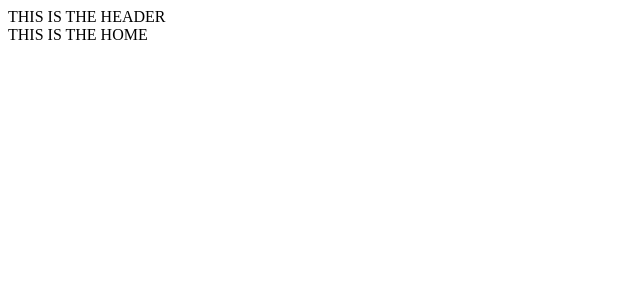
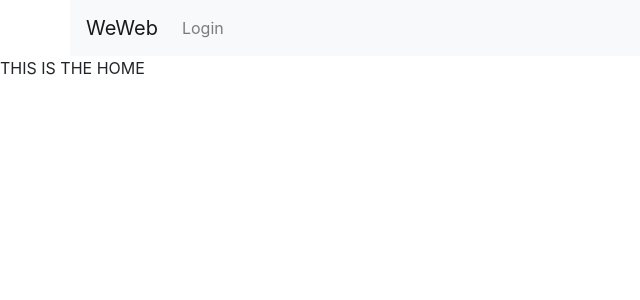
Before and after one commit to ufoscout/WeWeb, an Angular app in the folder frontend/Angular-Typescript/: page /home in a window 1280 px wide. Shown: the top 300 px of the page, without its empty margins (0-640 px from the left). Built offline with nearby package versions, Linux system fonts and the light colour scheme.

Commit message:
Add navbar

```diff
--- a/frontend/Angular-Typescript/src/app/module/common/header/header.component.html
+++ b/frontend/Angular-Typescript/src/app/module/common/header/header.component.html
@@ -1,5 +1,42 @@
-<div>
+<div class="container" style="padding-left: 0; padding-right: 0;">
+  <header class="navbar navbar-light bg-light navbar-expand-lg">
 
-    THIS IS THE HEADER
+    <a class="navbar-brand" [routerLink]="['/']" (click)="navbarCollapsed = true">WeWeb</a>
 
+    <button class="navbar-toggler navbar-toggler-right" type="button" (click)="navbarCollapsed = !navbarCollapsed" [attr.aria-expanded]="!navbarCollapsed"
+      aria-controls="navbarContent" aria-expanded="false" aria-label="Toggle navigation">
+      <span class="navbar-toggler-icon"></span>
+    </button>
+
+    <div class="navbar-collapse" [ngbCollapse]="navbarCollapsed" id="navbarContent">
+      <ul class="navbar-nav mr-auto">
+        <li class="nav-item" [routerLinkActive]="['active']">
+          <a class="nav-link" [routerLink]="['/login']" (click)="navbarCollapsed = true">Login</a>
+        </li>
+        <!--
+              <li class="nav-item" [routerLinkActive]="['active']">
+                <a class="nav-link" [routerLink]="['/components']" (click)="navbarCollapsed = true">Components</a>
+              </li>
+            -->
+      </ul>
+
+      <!--
+            <span class="github-buttons d-none d-lg-inline">
+              <a class="github-button"
+                 href="https://github.com/ng-bootstrap/ng-bootstrap"
+                 target="_blank"
+                 data-size="large"
+                 data-show-count="true"
+                 data-count-aria-label="# stargazers on GitHub"
+                 aria-label="Star ng-bootstrap/ng-bootstrap on GitHub">Star</a>
+              <a href="https://twitter.com/intent/tweet?button_hashtag=ngbootstrap"
+                 class="twitter-hashtag-button"
+                 data-size="large"
+                 data-text="I&#39;m checking out ng-bootstrap, THE Angular UI framework for Bootstrap CSS"
+                 data-url="https://ng-bootstrap.github.io"
+                 data-show-count="true">Tweet #ngbootstrap</a>
+            </span>
+          -->
+    </div>
+  </header>
 </div>
--- a/frontend/Angular-Typescript/src/app/module/common/index.ts
+++ b/frontend/Angular-Typescript/src/app/module/common/index.ts
@@ -1,6 +1,6 @@
 import { NgModule } from '@angular/core';
+import { RouterModule } from '@angular/router';
 import { NgbModule } from '@ng-bootstrap/ng-bootstrap';
-
 import { HeaderComponent } from './header/header.component';
 
 @NgModule({
@@ -9,6 +9,7 @@
   ],
   imports: [
     NgbModule,
+    RouterModule,
   ],
   providers: [],
   exports: [
--- a/frontend/Angular-Typescript/src/styles.css
+++ b/frontend/Angular-Typescript/src/styles.scss
@@ -1 +1,2 @@
 /* You can add global styles to this file, and also import other style files */
+@import "node_modules/bootstrap/scss/bootstrap";
```
Also changed, not shown: frontend/Angular-Typescript/.angular-cli.json.
